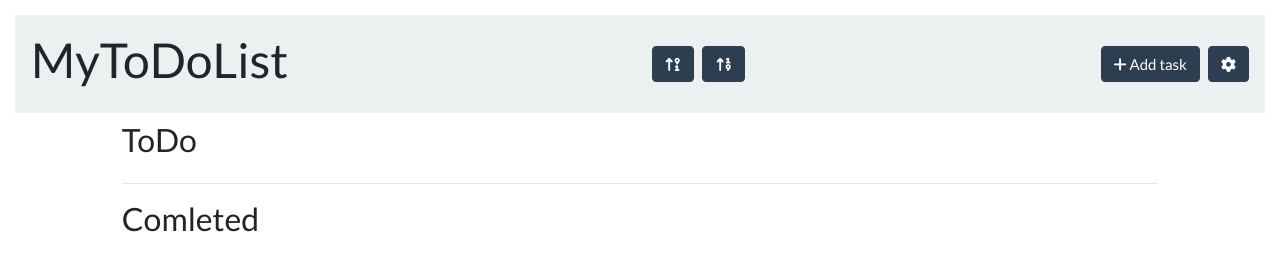
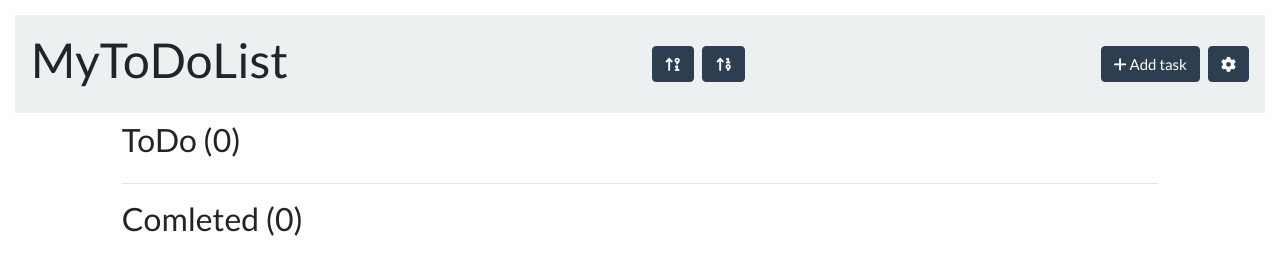
Before and after one commit to VlaDrozd/TaskTracker, a plain HTML site: page index.html in a window 1280 px wide. Drawn offline with nearby package versions, Linux system fonts and the light colour scheme.

Commit message:
feat: finish task

```diff
--- a/index.html
+++ b/index.html
@@ -52,11 +52,11 @@
         </nav>
         <div class="row justify-content-center">
             <div class="col-10">
-                <h3 class="my-2">ToDo</h3>
+                <h3 class="my-2">ToDo (<span id="todoCount">0</span>)</h3>
                 <ul class="list-group flex-wrap justify-content-between" id="currentTasks">
                 </ul>
                 <hr>
-                <h3 class="my-2">Comleted</h3>
+                <h3 class="my-2">Comleted (<span id="completeCount">0</span>)</h3>
                 <ul class="list-group flex-wrap justify-content-between" id="completedTasks">
                 </ul>
             </div>
--- a/script.js
+++ b/script.js
@@ -151,6 +151,8 @@ class TaskController {
     this.CompliteLIst.forEach((li) => {
       completedTasks.appendChild(li.node);
     });
+    todoCount.innerText = this.ToDoList.length;
+    completeCount.innerText = this.CompliteLIst.length;
   }
 
   setSortType(type) {
```
